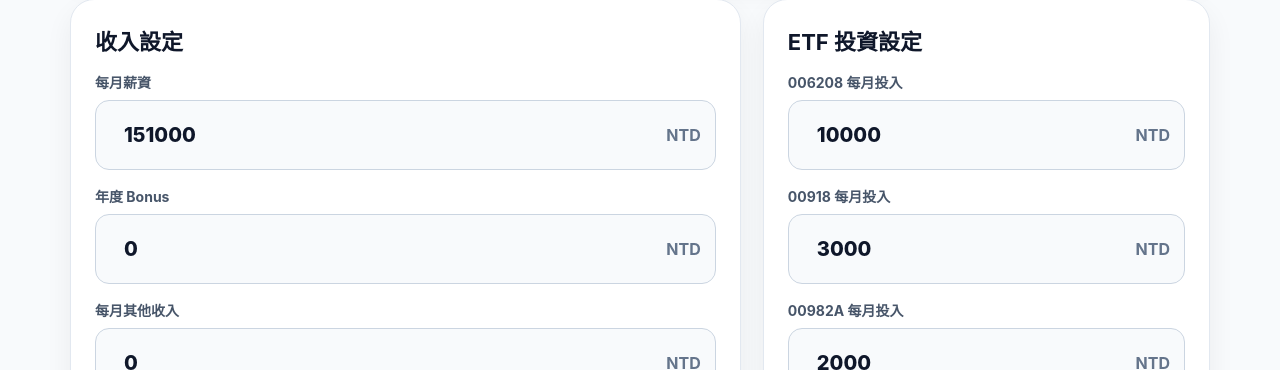
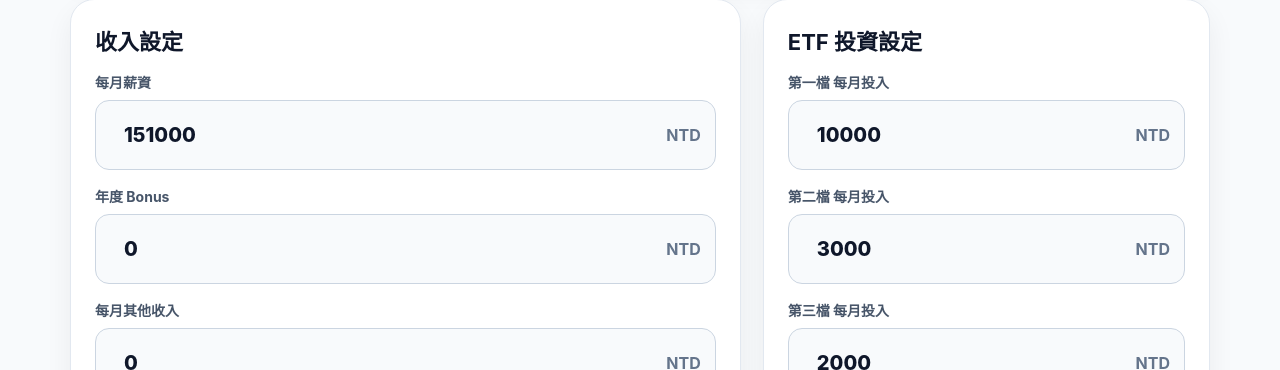
Before and after one commit to JulieChang/fire-pwa-complete, a React (Vite) app: page / in a window 1280 px wide. Shown: the part 517-887 px from the top of the page. Built offline with nearby package versions, Linux system fonts and the light colour scheme.

Commit message:
Rename ETF input labels for clarity

```diff
--- a/src/App.jsx
+++ b/src/App.jsx
@@ -192,9 +192,9 @@
 
         <div className="panel">
           <h2>ETF 投資設定</h2>
-          <Input label="006208 每月投入" value={data.etf006208} onChange={(v) => update("etf006208", v)} />
-          <Input label="00918 每月投入" value={data.etf00918} onChange={(v) => update("etf00918", v)} />
-          <Input label="00982A 每月投入" value={data.etf00982A} onChange={(v) => update("etf00982A", v)} />
+          <Input label="第一檔 每月投入" value={data.etf006208} onChange={(v) => update("etf006208", v)} />
+          <Input label="第二檔 每月投入" value={data.etf00918} onChange={(v) => update("etf00918", v)} />
+          <Input label="第三檔 每月投入" value={data.etf00982A} onChange={(v) => update("etf00982A", v)} />
 
           <h2>旅遊與現金水位</h2>
           <Input label="年度旅遊預算" value={data.travelBudget} onChange={(v) => update("travelBudget", v)} />
```
